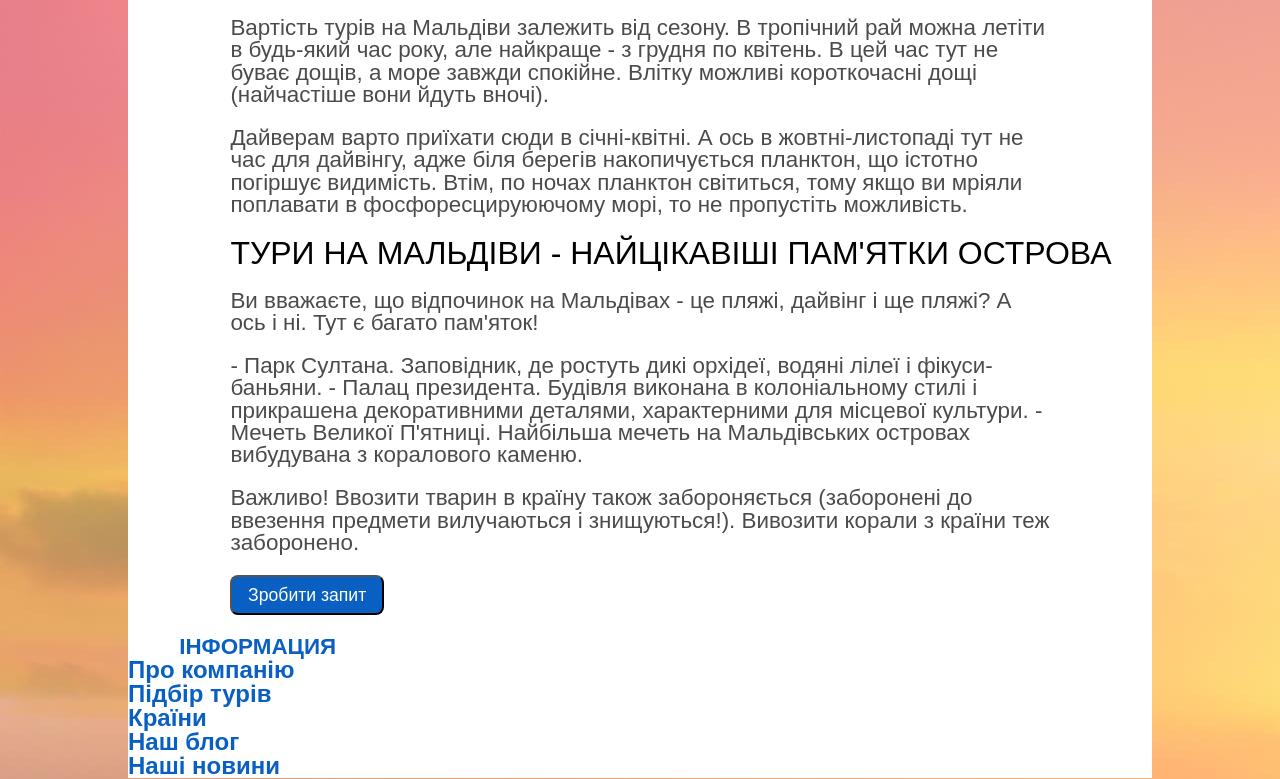
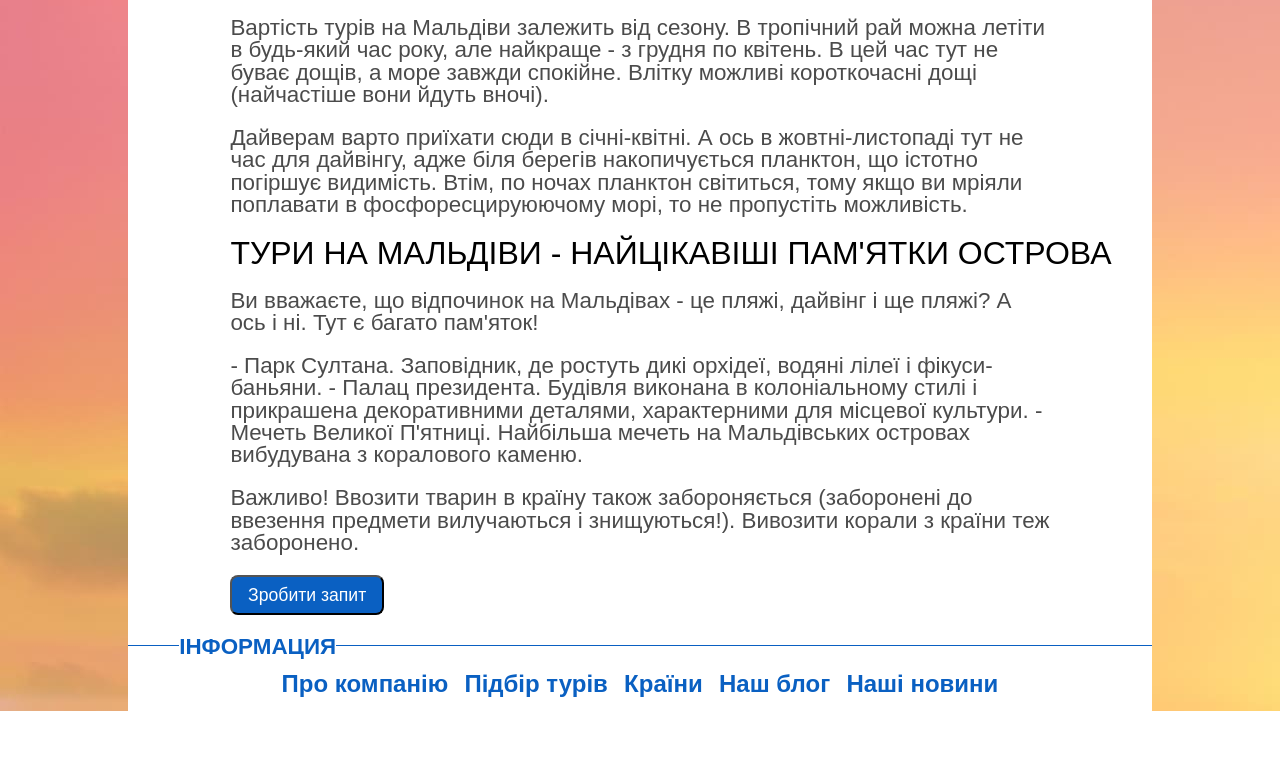
Before and after one commit to KhrustDanil/Travel, a plain HTML site: page index.html in a window 1280 px wide. Shown: the part 1562-2341 px from the top of the page. After the commit the page ends 2273 px from the top, so only its background shows below. Drawn offline with Linux system fonts and the light colour scheme; a web font is replaced by a local one.

Commit message:
Styled the footer

```diff
--- a/css/style.css
+++ b/css/style.css
@@ -116,3 +116,26 @@ span {
     background-color: #ffffff;
     margin-left: 5%;
 }
+
+.footer__menu-title::before {
+    content: " ";
+    display: block;
+    background: #0a60c2;
+    height: 1px;
+    position: absolute;
+    left: 0;
+    right: 0;
+    top: 9px;
+}
+
+.footer__menu {
+    display: flex;
+    justify-content: space-between;
+    align-items: center;
+    width: 70%;
+    margin-left: 15%;
+}
+
+.footer__menu-item {
+    margin: 2% 0;
+}
```
